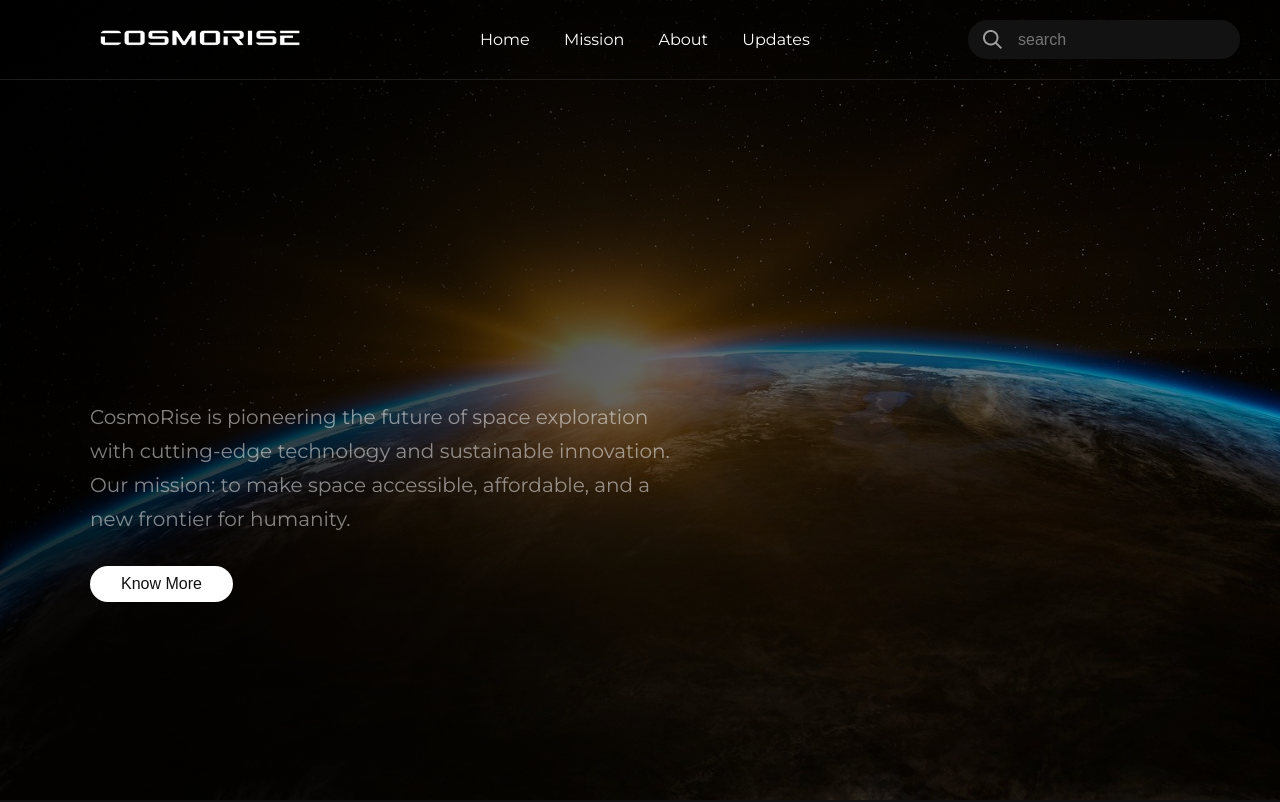
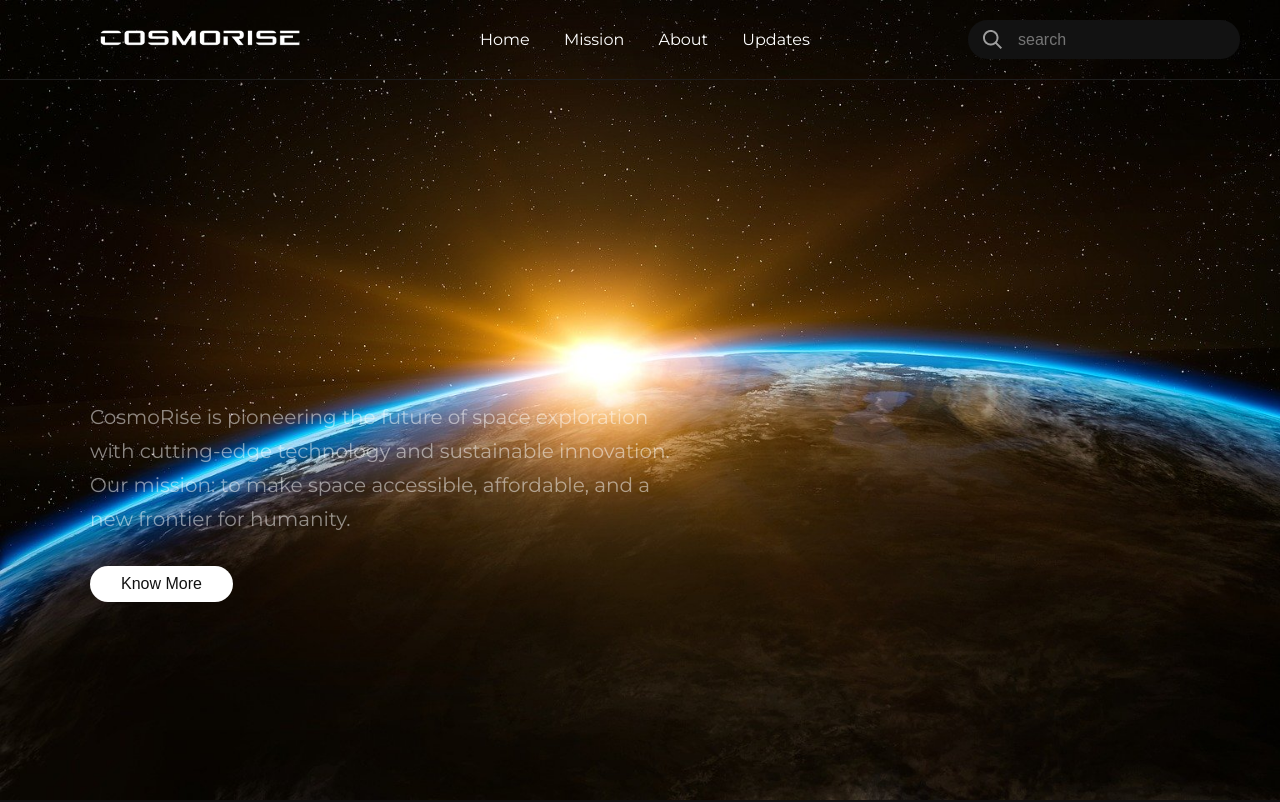
Before and after one commit to AnushkaJain12/cosmorise_website, a plain HTML site: page index.html in a window 1280 px wide. Shown: the top 802 px of the page. Drawn offline with Linux system fonts and the light colour scheme.

Commit message:
Update style.css

```diff
--- a/style.css
+++ b/style.css
@@ -20,6 +20,7 @@ body {
 header {
     background: linear-gradient(135deg, rgba(0,0,0,1),rgba(0,0,0,0.2)),
     url('sunrise.jpg');
+    background-image: url('sunrise.jpg');
     min-height: 100vh;
     background-size: cover; }
 
```
